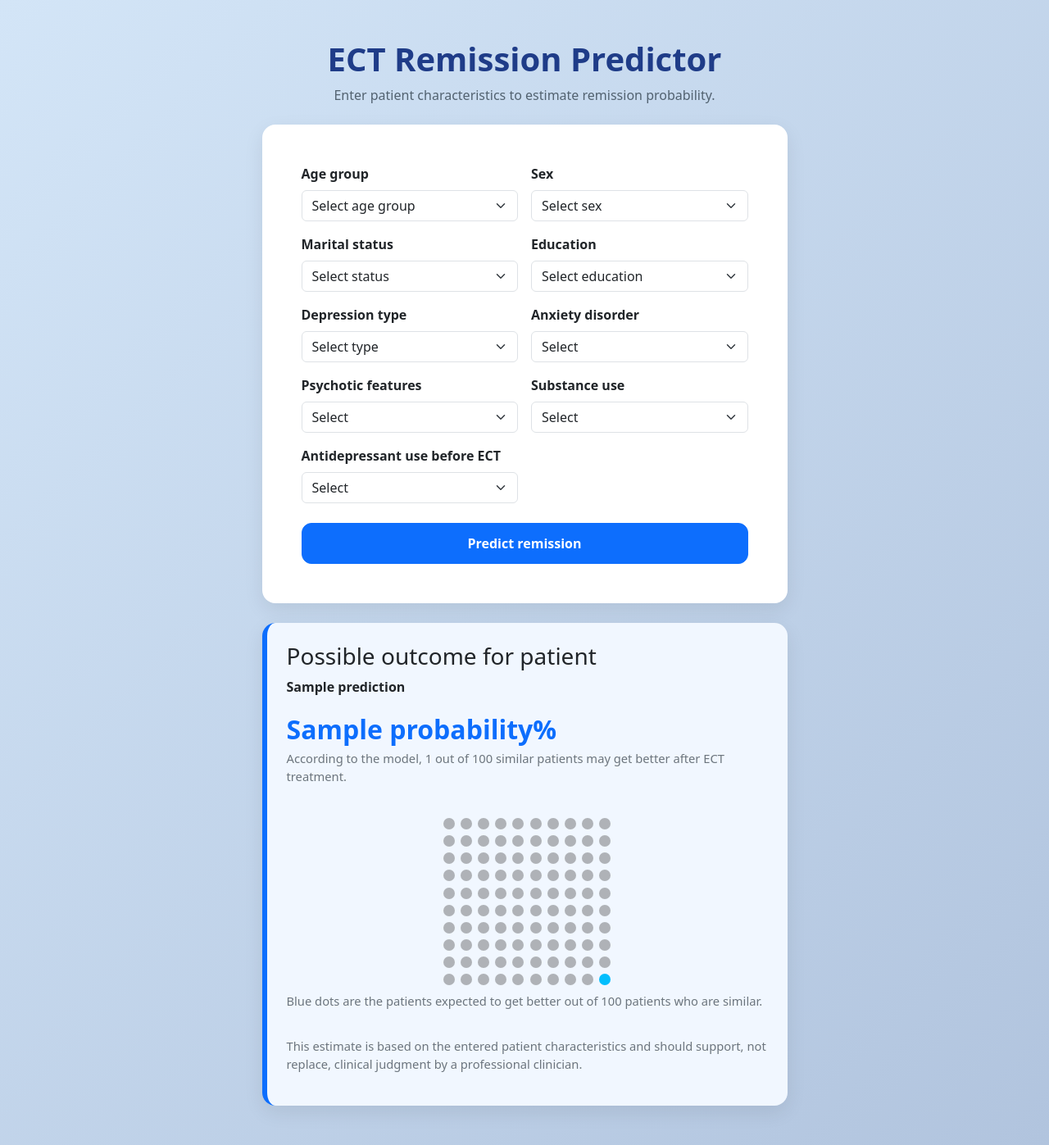
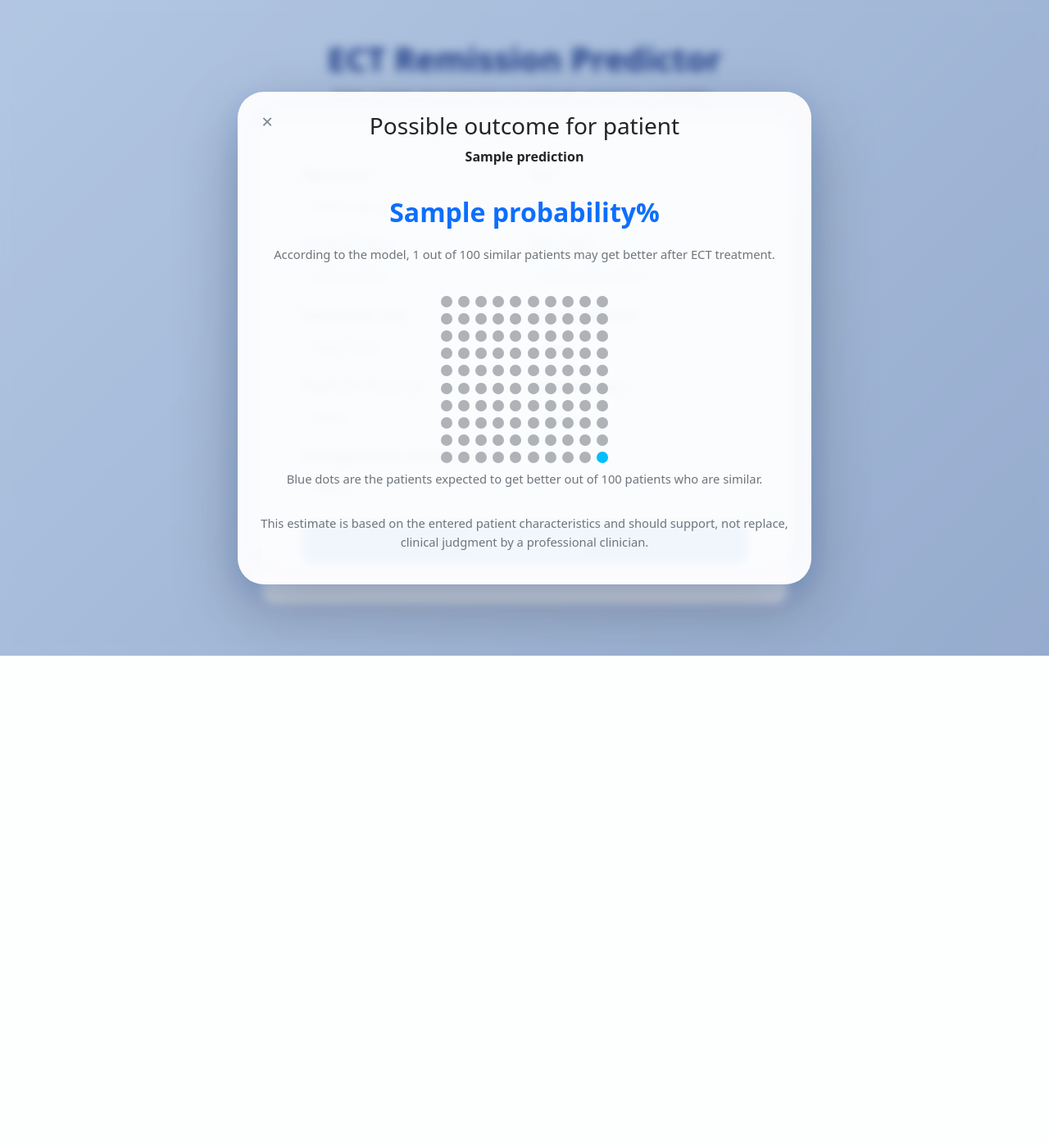
Before and after one commit to sofie-aa/Master-Thesis, a Flask app: template Code/templates/index.html in a window 1280 px wide. Shown: the whole page at 82% size. After the commit the page ends 800 px from the top, so only its background shows below. Run offline with Flask 3, Linux system fonts and the light colour scheme; the template is opened without the code that fills it: most values are stand-ins (such as "Sample title", 1, 10 or a date in 2020); parts of the project's set-up code (start-up, migrations or seed data) failed here and were passed over; some libraries are stand-ins or nearby versions.

Commit message:
Updated fixme, added new design with spotlight

```diff
--- a/Code/static/css/styles.css
+++ b/Code/static/css/styles.css
@@ -17,12 +17,81 @@ body {
 .card {
     border: none;
     border-radius: 1rem;
-    box-shadow: 0 0.5rem 1.5rem rgba(0,0,0,0.08);
+}
+
+.spotlight-overlay {
+    position: fixed;
+    inset: 0;
+    z-index: 9999;
+
+    display: flex;
+    justify-content: center;
+    align-items: flex-start;
+
+    padding-top: 7rem;
+
+    background: rgba(31, 60, 136, 0.18);
+    backdrop-filter: blur(6px);
+    -webkit-backdrop-filter: blur(6px);
 }
 
 .result-card {
-    background: #f1f7ff;
-    border-left: 6px solid #0d6efd;
+    position: relative;
+
+    width: min(700px, 90vw);
+
+    background: rgba(255, 255, 255, 0.944);
+    backdrop-filter: blur(28px);
+    -webkit-backdrop-filter: blur(28px);
+
+    border: 1px solid rgba(255,255,255,0.65);
+    border-radius: 2rem;
+
+    box-shadow:
+        0 30px 80px rgba(0,0,0,0.25),
+        0 10px 30px rgba(13,110,253,0.15);
+
+    text-align: center;
+}
+
+.result-card:hover {
+    transform: translateY(-3px);
+}
+
+.spotlight-close {
+    position: absolute;
+    top: 18px;
+    left: 18px;
+
+    width: 34px;
+    height: 34px;
+
+    display: flex;
+    align-items: center;
+    justify-content: center;
+
+    border-radius: 50%;
+
+    font-size: 24px;
+    font-weight: 400;
+    line-height: 1;
+
+    color: #7a8794;
+    text-decoration: none;
+
+    transition: all 0.2s ease;
+}
+
+.spotlight-close:hover {
+    background: rgba(0,0,0,0.06);
+    color: #1f3c88;
+}
+
+.probability-number {
+    font-size: 32px;
+    font-weight: 700;
+    color: #0d6efd;
+    margin: 1rem 0;
 }
 
 .form-label {
@@ -40,33 +109,7 @@ body {
     color: #6c757d;
 }
 
-.probability-number {
-    font-size: 2rem;
-    font-weight: 700;
-    color: #0d6efd;
-}
-
-/* === Probability bar === */
-.probability-wrapper {
-    margin-top: 1rem;
-}
-
-.probability-bar {
-    width: 100%;
-    height: 18px;
-    background: #e9ecef;
-    border-radius: 999px;
-    overflow: hidden;
-}
-
-.probability-fill {
-    height: 100%;
-    background: linear-gradient(90deg, #6ea8fe, #0d6efd);
-    border-radius: 999px;
-    transition: width 0.4s ease;
-}
-
-/* === 100-dot visualization === */
+/*100-dot visualization */
 .icon-array {
     display: grid;
     grid-template-columns: repeat(10, 1fr);
--- a/Code/templates/index.html
+++ b/Code/templates/index.html
@@ -152,8 +152,14 @@
 </form>
 </div>
 
+</div>
+</div>
+</div>
+
 {% if prediction %}
-<div class="card result-card p-4 mt-4">
+<div class="spotlight-overlay">
+    <div class="card result-card spotlight-card p-4">
+        <a href="/" class="spotlight-close" aria-label="Close result">×</a>
         <h3>Possible outcome for patient</h3>
         <p><strong>{{ prediction }}</strong></p>
 
@@ -166,20 +172,16 @@
 
         <div class="icon-array mt-4" aria-label="100-dot probability visualization">
             {% if icon_count >= 50 %}
-            {# Show blue first when blue is majority #}
                 {% for i in range(icon_count) %}
                     <span class="dot filled"></span>
                 {% endfor %}
-
                 {% for i in range(100 - icon_count) %}
                     <span class="dot"></span>
                 {% endfor %}
             {% else %}
-            {# Show grey first when grey is majority #}
                 {% for i in range(100 - icon_count) %}
                     <span class="dot"></span>
                 {% endfor %}
-
                 {% for i in range(icon_count) %}
                     <span class="dot filled"></span>
                 {% endfor %}
@@ -195,10 +197,8 @@
             This estimate is based on the entered patient characteristics and should support, not replace, clinical judgment by a professional clinician.
         </p>
     </div>
+</div>
 {% endif %}
 
-</div>
-</div>
-</div>
 </body>
 </html>
```
Also changed, not shown: README.md. Lines whose indentation alone changed are shown as unchanged.
